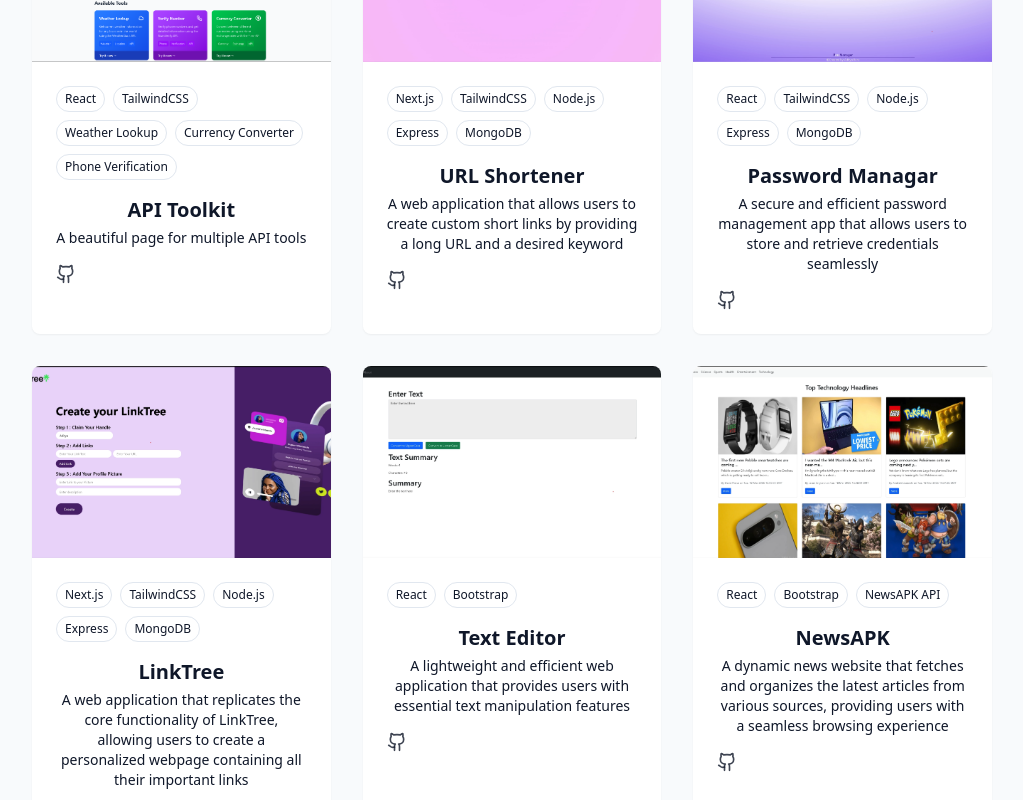
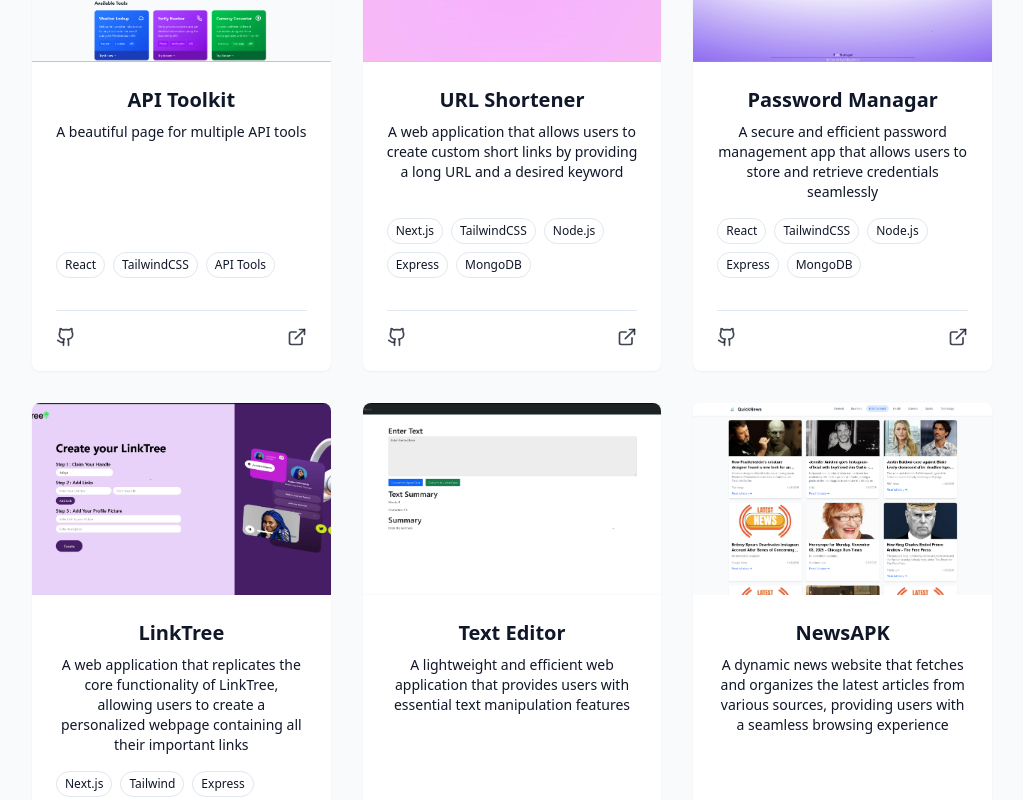
Before and after one commit to Aditroid/MERN-Stack-Portfoilio, a React (Vite) app: page / in a window 1280 px wide. Shown: the part 3140-3940 px from the top of the page, without its empty margins (128-1151 px from the left). Built offline with nearby package versions, Linux system fonts and the light colour scheme.

Commit message:
Added Demo Url

```diff
--- a/index.html
+++ b/index.html
@@ -2,7 +2,7 @@
 <html lang="en">
   <head>
     <meta charset="UTF-8" />
-    <link rel="icon" type="image/svg+xml" href="public/favicon.ico" />
+    <link rel="icon" type="image/svg+xml" href="favicon.ico" />
     <meta name="viewport" content="width=device-width, initial-scale=1.0" />
     <title>Aditya Bora Portfolio</title>
   </head>
--- a/src/components/ProjectsSection.jsx
+++ b/src/components/ProjectsSection.jsx
@@ -6,7 +6,7 @@
     title: "API Toolkit",
     description: "A beautiful page for multiple API tools",
     image: "/projects/project1.png",
-    tags: ["React", "TailwindCSS", "Weather Lookup", "Currency Converter", "Phone Verification"],
+    tags: ["React", "TailwindCSS", "API Tools"],
     demoUrl: "#",
     githubUrl: "https://github.com/Aditroid/Reactjs-FetchAPI-Task",
   },
@@ -36,7 +36,7 @@
     description:
       "A web application that replicates the core functionality of LinkTree, allowing users to create a personalized webpage containing all their important links",
     image: "/projects/project4.png",
-    tags: ["Next.js", "TailwindCSS", "Node.js", "Express", "MongoDB"],
+    tags: ["Next.js", "Tailwind", "Express", "MongoDB"],
     demoUrl: "#",
     githubUrl: "https://github.com/Aditroid/linktree-clone",
   },
@@ -56,8 +56,8 @@
     description:
       "A dynamic news website that fetches and organizes the latest articles from various sources, providing users with a seamless browsing experience",
     image: "/projects/project6.png",
-    tags: ["React", "Bootstrap", "NewsAPK API"],
-    demoUrl: "#",
+    tags: ["Next.js", "Tailwind", "NewsAPK API"],
+    demoUrl: "https://quicknews-omega.vercel.app/",
     githubUrl: "https://github.com/Aditroid/News",
   },
 ];
@@ -90,36 +90,40 @@
                 />
               </div>
 
-              <div className="p-6">
-                <div className="flex flex-wrap gap-2 mb-4">
-                  {project.tags.map((tag) => (
-                    <span className="px-2 py-1 text-xs font-medium border rounded-full bg-secondary text-secondary-foreground">
+              <div className="p-6 flex flex-col h-[calc(100%-12rem)]">
+                <div className="flex-1">
+
+                  <h3 className="text-xl font-semibold mb-2">{project.title}</h3>
+                  <p className="text-muted-foreground text-sm mb-4">
+                    {project.description}
+                  </p>
+                </div>
+                <div className="mb-4">
+                  <div className="flex flex-wrap gap-2">
+                    {project.tags.map((tag, tagIndex) => (
+                      <span key={tagIndex} className="px-2 py-1 text-xs font-medium border rounded-full bg-secondary text-secondary-foreground">
                         {tag}
                       </span>
                     ))}
                   </div>
-
-                <h3 className="text-xl font-semibold mb-1"> {project.title}</h3>
-                <p className="text-muted-foreground text-sm mb-4">
-                  {project.description}
-                </p>
-                <div className="flex justify-between items-center">
-                  <div className="justify-end space-x-3">
-                    {/* <a
+                </div>
+                <div className="mt-4 pt-4 border-t border-border flex justify-between items-center">
+                  <a
+                    href={project.githubUrl}
+                    target="_blank"
+                    rel="noopener noreferrer"
+                    className="text-foreground/80 hover:text-primary transition-colors duration-300"
+                  >
+                    <Github size={20} />
+                  </a>
+                  <a
                     href={project.demoUrl}
                     target="_blank"
+                    rel="noopener noreferrer"
                     className="text-foreground/80 hover:text-primary transition-colors duration-300"
                   >
                     <ExternalLink size={20} />
-                    </a> */}
-                    <a
-                      href={project.githubUrl}
-                      target="_blank"
-                      className="text-foreground/80 hover:text-primary transition-colors duration-300 "
-                    >
-                      <Github size={20} />
                   </a>
-                  </div>
                 </div>
               </div>
             </div>
```
Also changed, not shown: public/projects/project6.png. Lines whose indentation alone changed are shown as unchanged.
